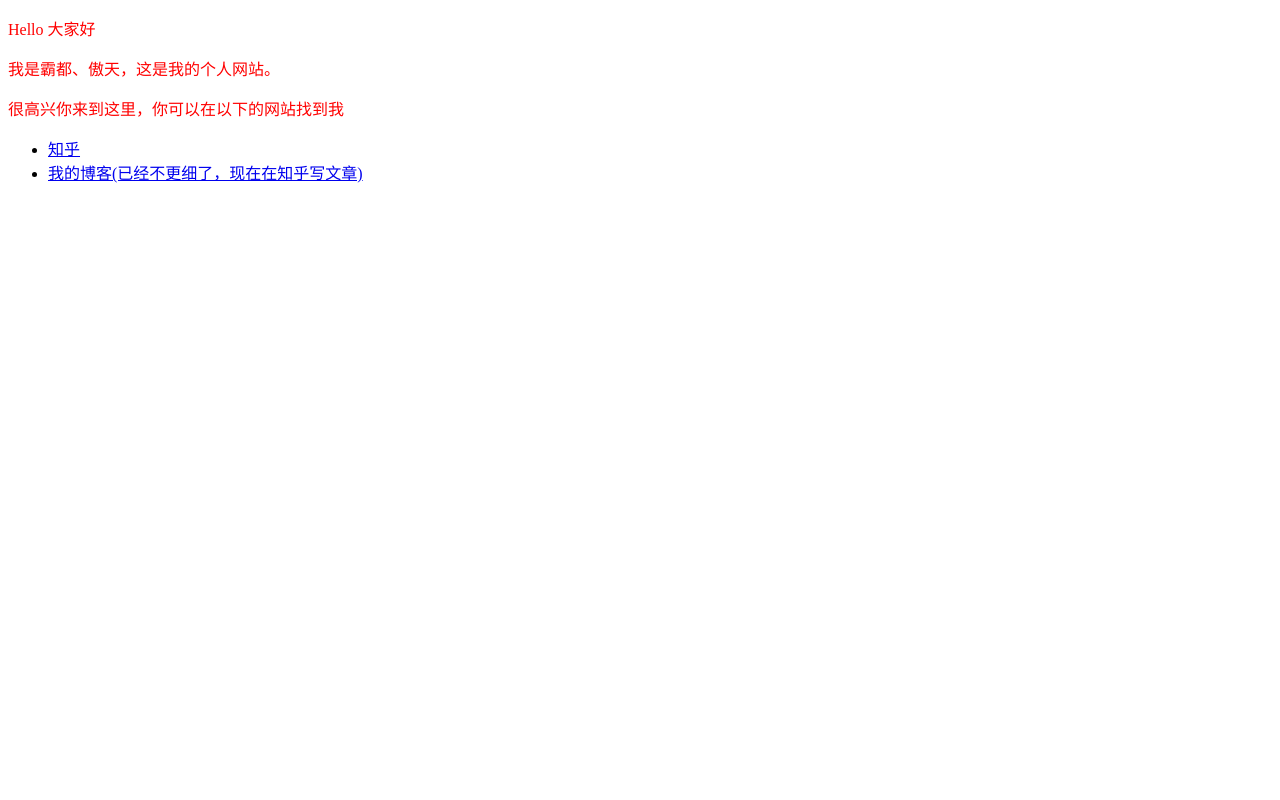
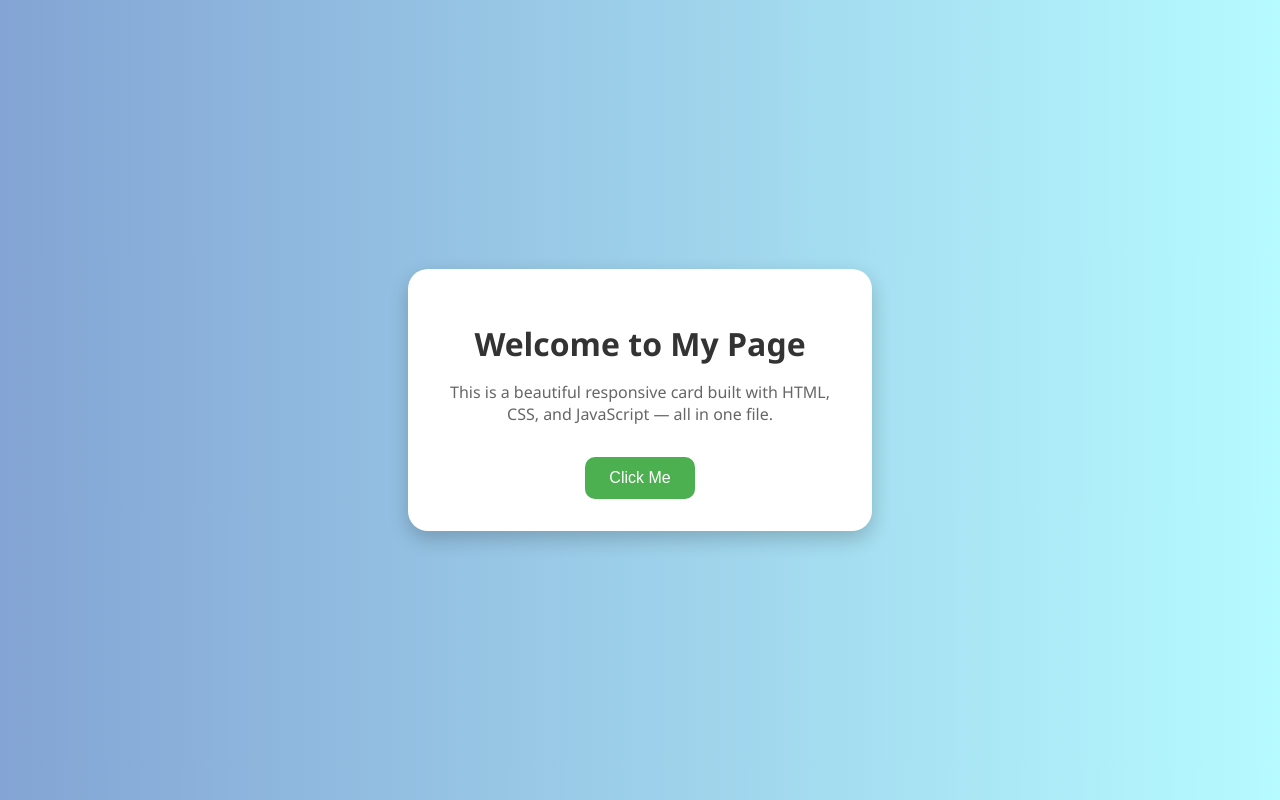
Before and after one commit to TinyQiiiii/blog-github-io, a plain HTML site: page index.html in a window 1280 px wide. Drawn offline with Linux system fonts and the light colour scheme.

Commit message:
Update index.html

```diff
--- a/index.html
+++ b/index.html
@@ -1,18 +1,91 @@
 <!DOCTYPE html>
-<html lang="zh-CN">
+<html lang="en">
 <head>
-    <meta charset="UTF-8">
-    <meta name="viewport" content="width=device-width, initial-scale=1.0">
-    <link rel="stylesheet" href="index.css"> <!-- 关键的引入样式表代码，确保路径正确 -->
-    <title>个人网站</title>
+  <meta charset="UTF-8" />
+  <meta name="viewport" content="width=device-width, initial-scale=1.0"/>
+  <title>Welcome Page</title>
+  <style>
+    body {
+      margin: 0;
+      padding: 0;
+      background: linear-gradient(to right, #83a4d4, #b6fbff);
+      font-family: 'Segoe UI', Tahoma, Geneva, Verdana, sans-serif;
+      display: flex;
+      justify-content: center;
+      align-items: center;
+      height: 100vh;
+    }
+
+    .card {
+      background: white;
+      padding: 2rem;
+      border-radius: 20px;
+      box-shadow: 0 8px 20px rgba(0,0,0,0.2);
+      text-align: center;
+      max-width: 400px;
+      transition: transform 0.3s ease, box-shadow 0.3s ease;
+    }
+
+    .card:hover {
+      transform: translateY(-10px);
+      box-shadow: 0 12px 30px rgba(0,0,0,0.3);
+    }
+
+    h1 {
+      color: #333;
+      margin-bottom: 1rem;
+    }
+
+    p {
+      color: #666;
+      font-size: 1rem;
+      margin-bottom: 2rem;
+    }
+
+    button {
+      padding: 0.75rem 1.5rem;
+      font-size: 1rem;
+      border: none;
+      border-radius: 10px;
+      background: #4CAF50;
+      color: white;
+      cursor: pointer;
+      transition: background 0.3s ease;
+    }
+
+    button:hover {
+      background: #45a049;
+    }
+
+    @media (max-width: 500px) {
+      .card {
+        width: 90%;
+        padding: 1.5rem;
+      }
+
+      h1 {
+        font-size: 1.5rem;
+      }
+
+      p {
+        font-size: 0.9rem;
+      }
+    }
+  </style>
 </head>
 <body>
-    <p>Hello 大家好</p>
-    <p>我是霸都、傲天，这是我的个人网站。</p>
-    <p>很高兴你来到这里，你可以在以下的网站找到我</p>
-    <ul>
-        <li><a href="https://www.zhihu.com/people/AJLov eChina">知乎</a></li>
-        <li><a href="http://hejie.nigeerhuo.com">我的博客(已经不更细了，现在在知乎写文章)</a></li>
-    </ul>
+
+  <div class="card">
+    <h1>Welcome to My Page</h1>
+    <p>This is a beautiful responsive card built with HTML, CSS, and JavaScript — all in one file.</p>
+    <button onclick="sayHello()">Click Me</button>
+  </div>
+
+  <script>
+    function sayHello() {
+      alert("Thanks for clicking! Have a great day!");
+    }
+  </script>
+
 </body>
 </html>
```
